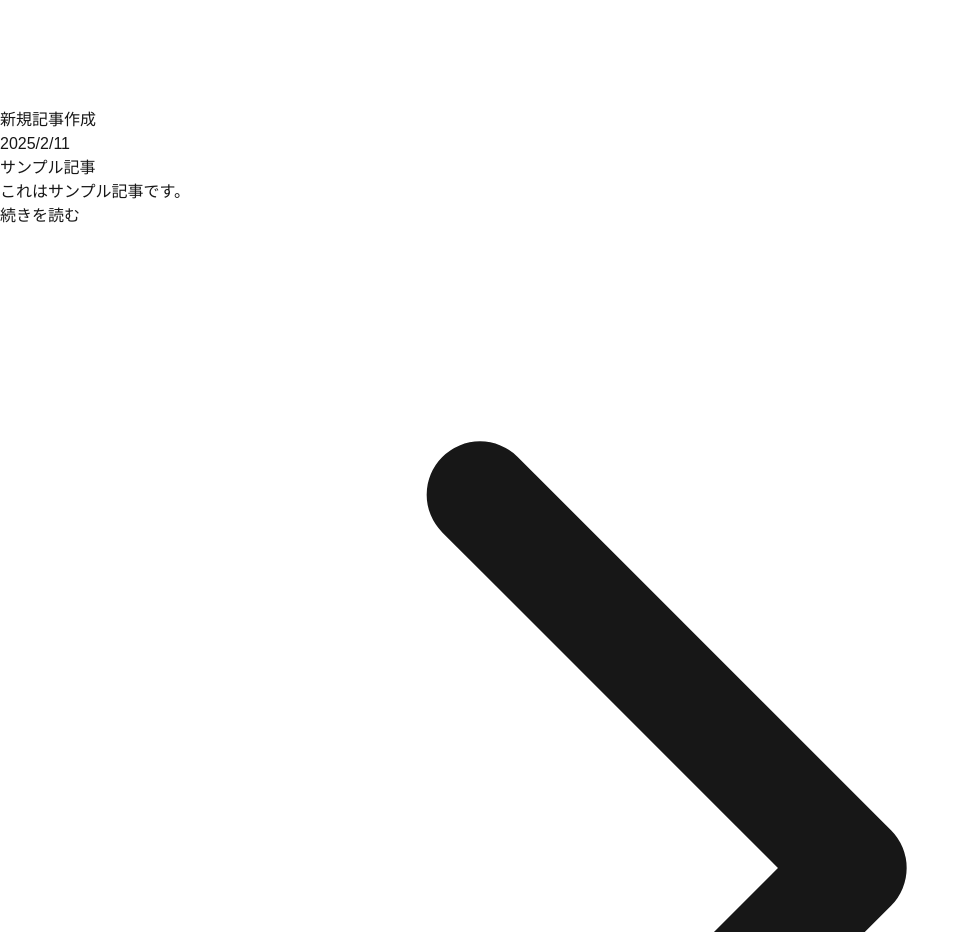
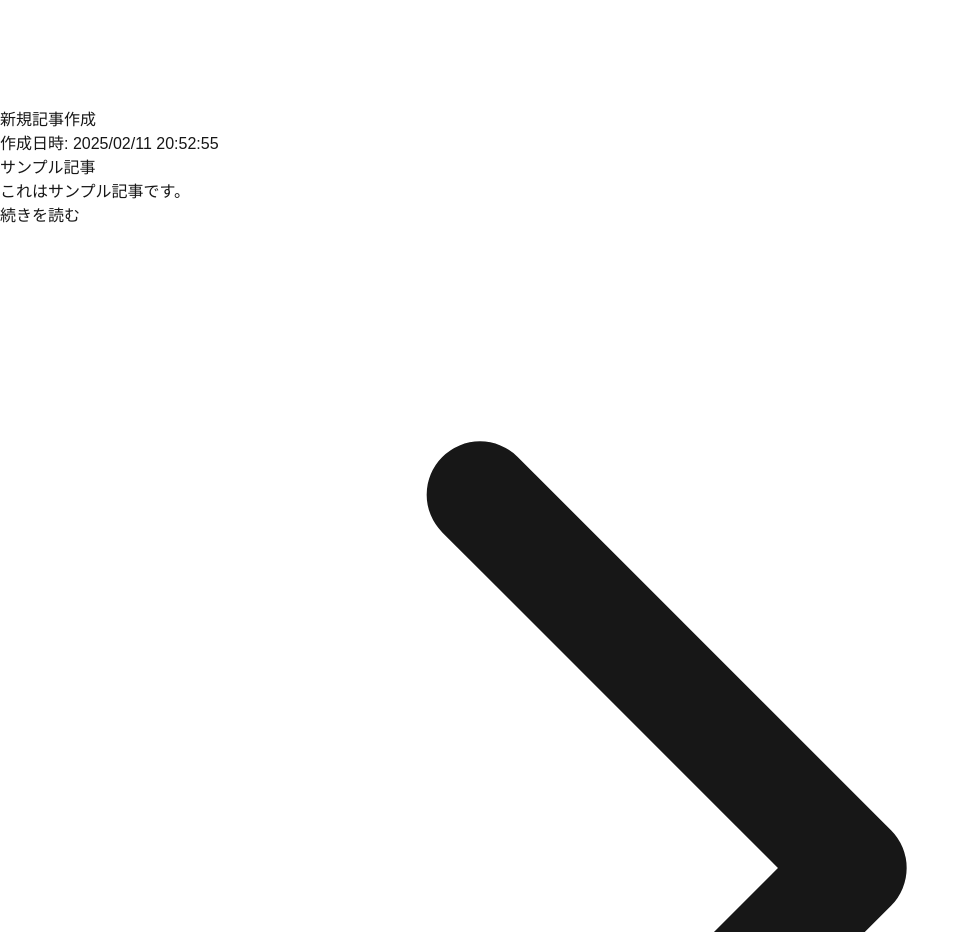
Before and after one commit to hoshiorange/sw2-mk, a Next.js app: page / in a window 1280 px wide. Shown: the part 1220-2152 px from the top of the page, without its empty margins (0-970 px from the left). Built offline with nearby package versions, Linux system fonts and the light colour scheme.

Commit message:
作成日時を秒まで出すように修正

```diff
--- a/src/components/ui/ArticleList.tsx
+++ b/src/components/ui/ArticleList.tsx
@@ -16,7 +16,18 @@ export default function ArticleList({ articles }: ArticleListProps) {
               <div className="flex items-center gap-2 mb-4">
                 <div className="h-2 w-2 rounded-full bg-blue-500"></div>
                 <span className="text-sm text-gray-500">
-                  {new Date(article.createdAt).toLocaleDateString("ja-JP")}
+                  {/* {new Date(article.createdAt).toLocaleDateString("ja-JP")} */}
+                  <div className="text-sm text-gray-500">
+                    作成日時:{" "}
+                    {new Date(article.createdAt).toLocaleString("ja-JP", {
+                      year: "numeric",
+                      month: "2-digit",
+                      day: "2-digit",
+                      hour: "2-digit",
+                      minute: "2-digit",
+                      second: "2-digit",
+                    })}
+                  </div>
                 </span>
               </div>
 
```
